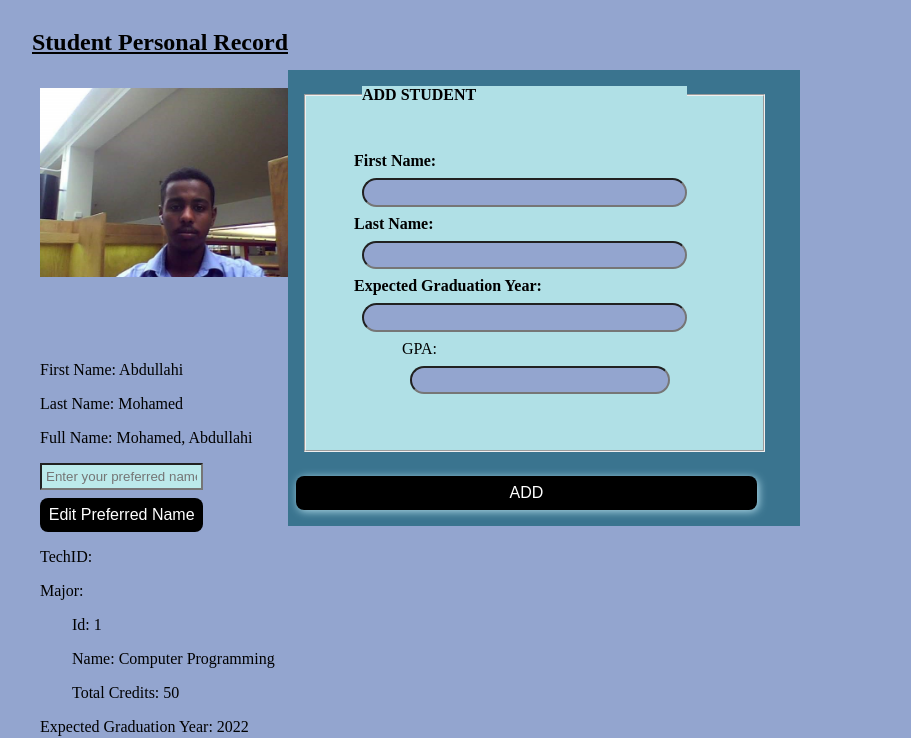
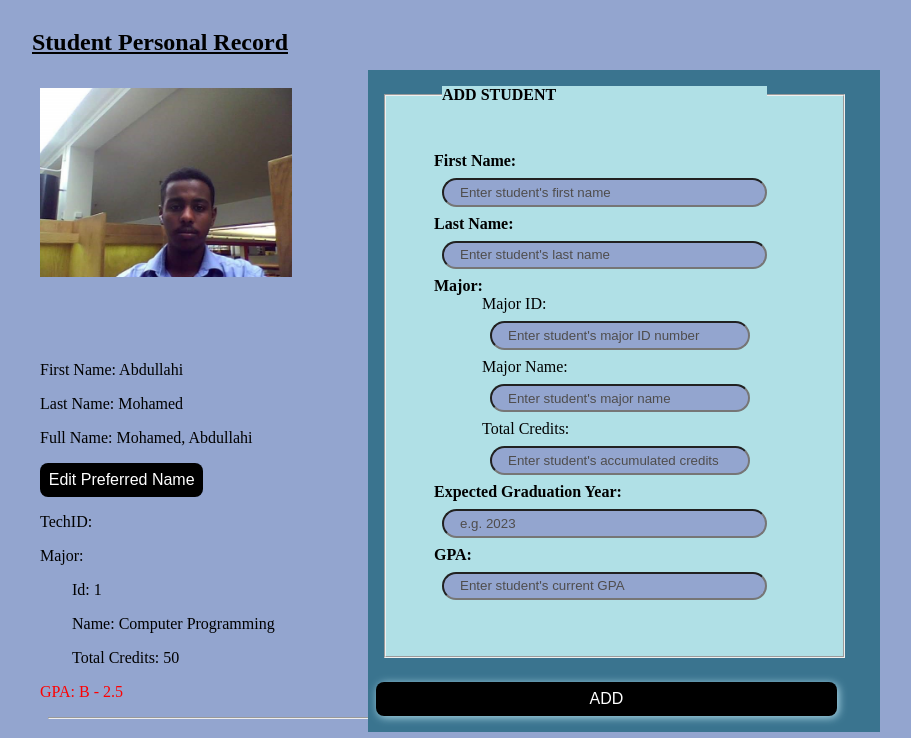
Before and after one commit to Abdalla2040/Client-Side-Week6, a plain HTML site: page index.html in a window 1280 px wide. Shown: the part 90-828 px from the top of the page, without its empty margins (0-911 px from the left). Drawn offline with nearby package versions, Linux system fonts and the light colour scheme.

Commit message:
fixed all issues

```diff
--- a/index.html
+++ b/index.html
@@ -18,18 +18,62 @@
           <form id="form1">
             <fieldset>
               <legend>ADD STUDENT</legend>
-              <label>First Name: <input type="text" v-model="newStudent.firstName"/></label>
-              <label>Last Name: <input type="text" v-model="newStudent.lastName"/></label>
-              <!-- <label>Major: </label>
+              <label
+                >First Name:
+                <input
+                  type="text"
+                  v-model="newStudent.firstName"
+                  placeholder="Enter student's first name"
+              /></label>
+              <label
+                >Last Name:
+                <input
+                  type="text"
+                  v-model="newStudent.lastName"
+                  placeholder="Enter student's last name"
+              /></label>
+
+              <label>Major: </label>
               <label>
-                  Major ID: <input type="text" v-model="newStudent.major.id" />
-                  Major Name: <input type="text" v-model="newStudent.major.name" />
-                  Total Credits: <input type="text" v-model="newStudent.major.totalCredits" />
-              </label> -->
-              <label>Expected Graduation Year: <input type="text" v-model="newStudent.graduationYear"/></label>
-              <label>GPA: <input type="text" v-model="newStudent.gpa" /></label>
+                Major ID:
+                <input
+                  type="text"
+                  v-model="newStudent.major.id"
+                  placeholder="Enter student's major ID number"
+                />
+                Major Name:<input
+                  type="text"
+                  v-model="newStudent.major.name"
+                  placeholder="Enter student's major name"
+                />
+                Total Credits:
+                <input
+                  type="text"
+                  v-model="newStudent.major.totalCredits"
+                  placeholder="Enter student's accumulated credits"
+                />
+              </label>
+
+              <label
+                >Expected Graduation Year:
+                <input
+                  type="text"
+                  v-model="newStudent.graduationYear"
+                  placeholder="e.g. 2023"
+              /></label>
+              <label
+                >GPA:
+                <input
+                  type="text"
+                  v-model="newStudent.gpa"
+                  placeholder="Enter student's current GPA"
+              /></label>
             </fieldset>
-            <button type="submit" class="newStdBtn" v-on:click.prevent="setNewStudent()">
+            <button
+              type="submit"
+              class="newStdBtn"
+              v-on:click.prevent="setNewStudent()"
+            >
               ADD
             </button>
           </form>
@@ -69,8 +113,7 @@
             <span>Name: {{singleStudent.major.name}}</span>
             <span>Total Credits: {{singleStudent.major.totalCredits}}</span>
           </p>
-          <p>
-            <!-- v-show="singleStudent.graduationYear == 2023" -->
+          <p v-show="singleStudent.graduationYear == 2023">
             Expected Graduation Year: {{ singleStudent.graduationYear }}
           </p>
           <p v-if="singleStudent.gpa >= 3" v-bind:class="setGPAColor">
--- a/style.css
+++ b/style.css
@@ -35,7 +35,6 @@ body {
   height: 25%;
   margin-bottom: 3rem;
   margin-top: 2rem;
-
 }
 #setTechID {
   width: auto;
@@ -69,47 +68,45 @@ body {
   border-radius: 0.5rem;
   border: none;
 }
-#form1{
+#form1 {
   position: absolute;
   top: 10rem;
-  right: 30rem;
+  right: 25rem;
   width: 40%;
   font-weight: 600;
   background-color: #3a748f;
-
 }
-#form1 input{
+#form1 input {
   display: block;
   padding: 0.3rem 1rem;
   margin: 0.5rem;
   border-radius: 2rem;
 }
-.studentInfo{
+.studentInfo {
   margin-top: 5rem;
   width: 70%;
 }
-#form1 label{
+#form1 label {
   display: block;
   width: auto;
   margin-left: auto;
   background-color: powderblue;
 }
-#form1 label:nth-of-type(4){
+#form1 label:nth-of-type(4) {
   margin-left: 3rem;
   font-weight: 100;
   width: 80%;
 }
-#form1 fieldset{
+#form1 fieldset {
   margin: 1rem;
   padding: 3rem;
-  background-color: powderblue
+  background-color: powderblue;
 }
-.newStdBtn{
-
+.newStdBtn {
   margin-top: 0.5rem;
   margin-bottom: 1rem;
   border-radius: 2rem;
-  box-shadow:  0.1rem 0.1rem 0.5rem lightblue;;
+  box-shadow: 0.1rem 0.1rem 0.5rem lightblue;
   padding: 0.5rem;
   font-size: 1rem;
   color: white;
@@ -117,6 +114,9 @@ body {
   border-radius: 0.5rem;
   border: none;
 }
-legend{
+legend {
   background-color: powderblue;
 }
+#form1 input::placeholder {
+  color: rgb(79, 77, 77);
+}
--- a/vue.js
+++ b/vue.js
@@ -14,11 +14,11 @@ var app = new Vue({
     newStudent: {
       firstName: null,
       lastName: null,
-      // major: {
-      //   id: null,
-      //   name: null,
-      //   totalCredits: null,
-      // },
+      major: {
+        id: null,
+        name: null,
+        totalCredits: null,
+      },
       graduationYear: null,
       gpa: null,
     },
@@ -61,15 +61,15 @@ var app = new Vue({
       },
     ],
     updated: null,
-    visibleOrNot: true,
+    visibleOrNot: null,
   },
   methods: {
     fullName: function (lastName, firstName) {
       return lastName + ", " + firstName;
     },
     hideInput: function () {
-      if (this.visibleOrNot) this.visibleOrNot = false;
-      else this.visibleOrNot = true;
+      if (!this.visibleOrNot) this.visibleOrNot = true;
+      else this.visibleOrNot = false;
     },
     setUpdated: function () {
       const today = new Date();
@@ -77,20 +77,11 @@ var app = new Vue({
       return this.updated;
     },
     setNewStudent: function () {
-
       this.student.push(Object.assign({}, this.newStudent));
 
-      this.reset();
-      // this.newStudent.major.id = "";
-      // this.newStudent.major.name = "";
-      // this.newStudent.major.totalCredits = "";
-
-      //this.newStudent = Object.assign({}, this.newStudent);
-    },
-    reset: function () {
       this.newStudent.firstName = "";
       this.newStudent.lastName = "";
-
+      this.newStudent.major = "";
       this.newStudent.graduationYear = "";
       this.newStudent.gpa = "";
     },
```
